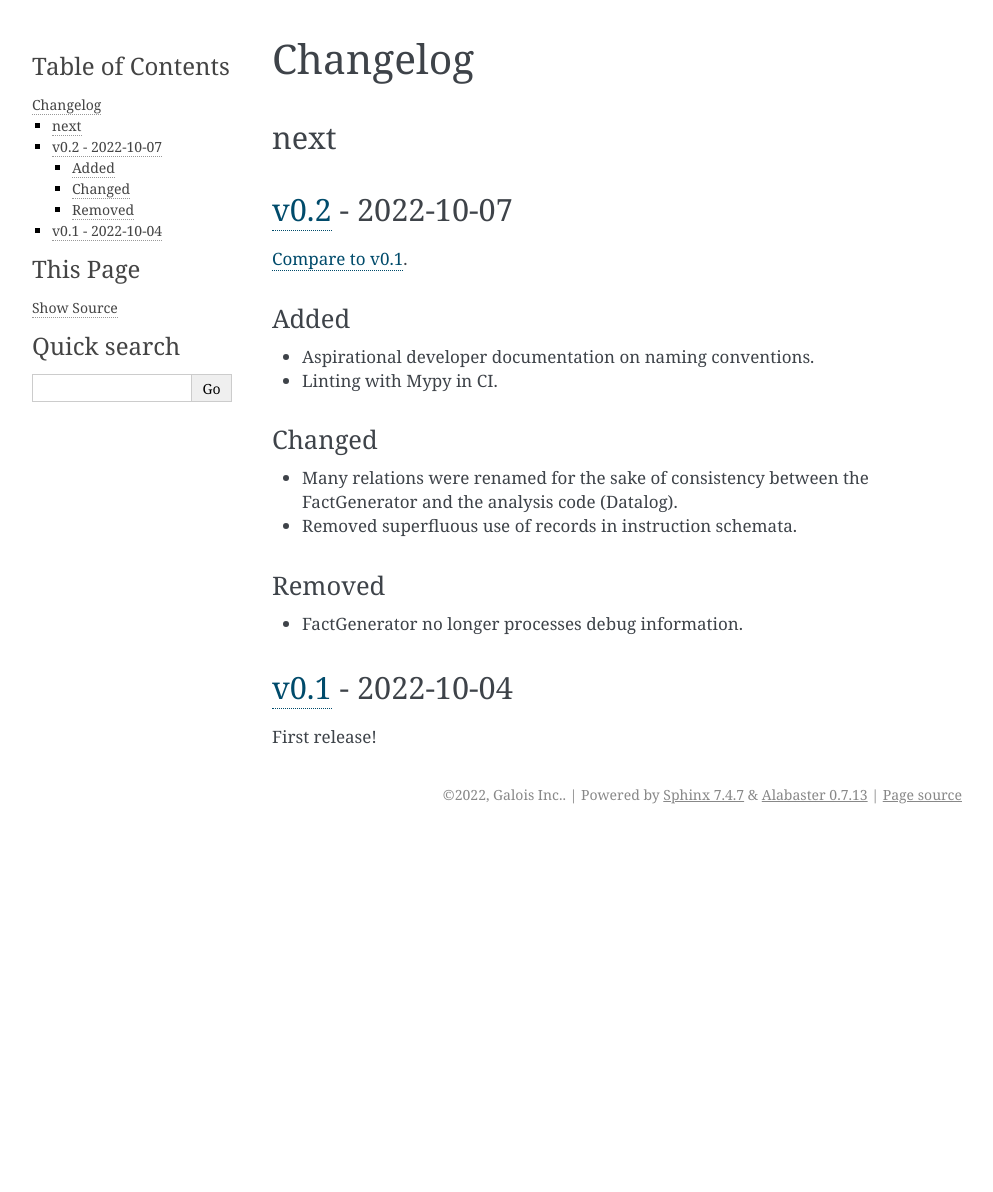
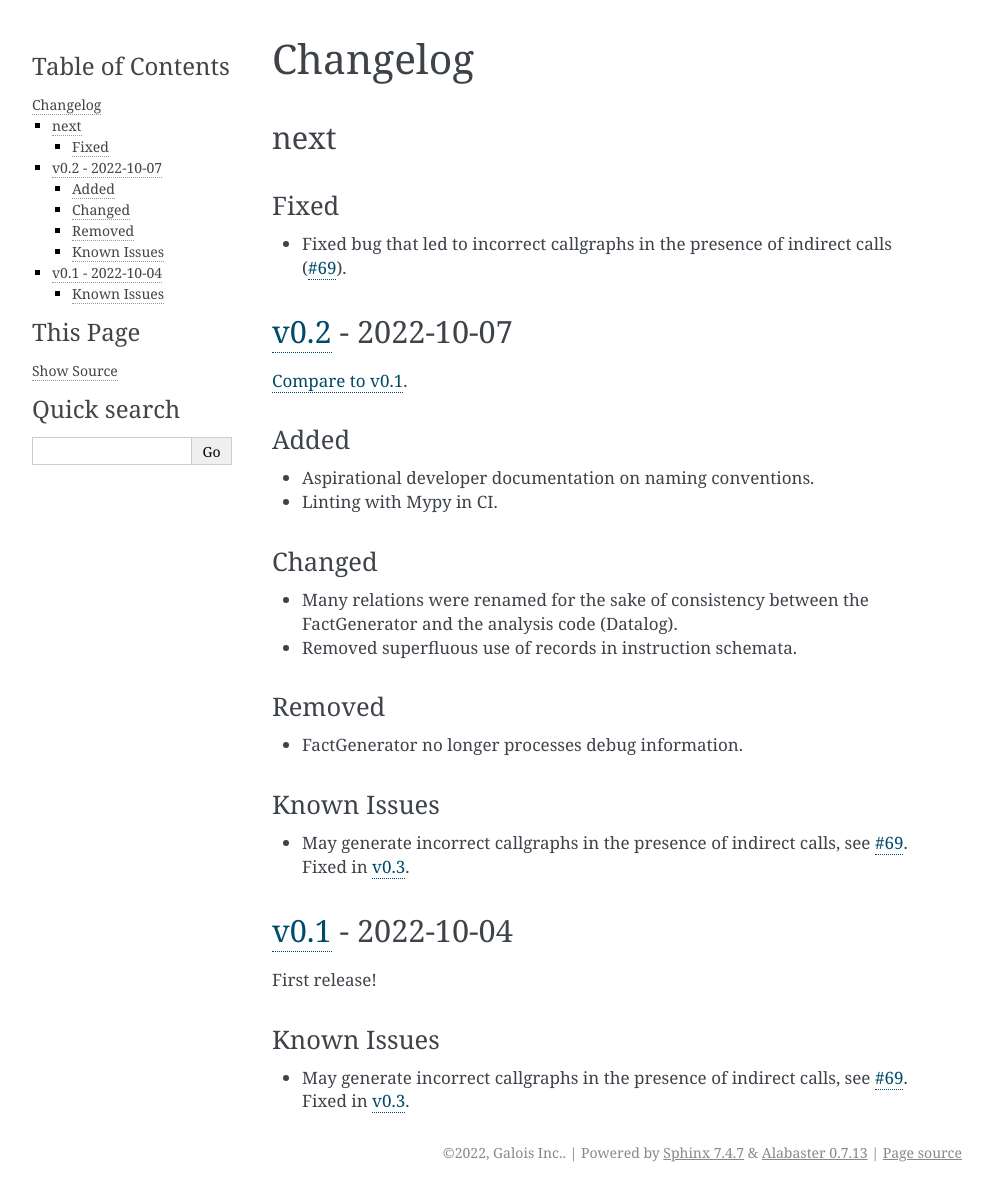
Before and after one commit to GaloisInc/cclyzerpp, a Sphinx documentation site: the page built from doc/changelog.rst, in a window 1280 px wide. Shown: the whole page, without its empty margins (148-1141 px from the left). Built offline with Sphinx 7.4.7, drawn with Linux system fonts in a browser that asks for light colours; before the commit the page ends 900 px from its top, so only the background shows below that.

Commit message:
FactGenerator: Don't generate {in,}direct_{call,invoke}
See #69. These are computed relations, but when import-*.dl began to be
generated from predicates.inc, they became input relations and their content
changed on certain programs. The solution is to simply not generate them in the
FactGenerator.

```diff
--- a/doc/changelog.rst
+++ b/doc/changelog.rst
@@ -6,6 +6,12 @@ Changelog
 
 next
 ****
+
+Fixed
+~~~~~
+
+- Fixed bug that led to incorrect callgraphs in the presence of indirect calls
+  (`#69`_).
 
 `v0.2`_ - 2022-10-07
 ********************
@@ -30,10 +36,24 @@ Removed
 
 - FactGenerator no longer processes debug information.
 
+Known Issues
+~~~~~~~~~~~~
+
+- May generate incorrect callgraphs in the presence of indirect calls, see
+  `#69`_. Fixed in `v0.3`_.
+
 `v0.1`_ - 2022-10-04
 ********************
 
 First release!
 
+Known Issues
+~~~~~~~~~~~~
+
+- May generate incorrect callgraphs in the presence of indirect calls, see
+  `#69`_. Fixed in `v0.3`_.
+
 .. _v0.1: https://github.com/GaloisInc/cclyzerpp/releases/tag/v0.1
 .. _v0.2: https://github.com/GaloisInc/cclyzerpp/releases/tag/v0.2
+.. _v0.3: https://github.com/GaloisInc/cclyzerpp/releases/tag/v0.3
+.. _#69: https://github.com/GaloisInc/cclyzerpp/issues/69
```
Also changed, not shown: 2 other files.
